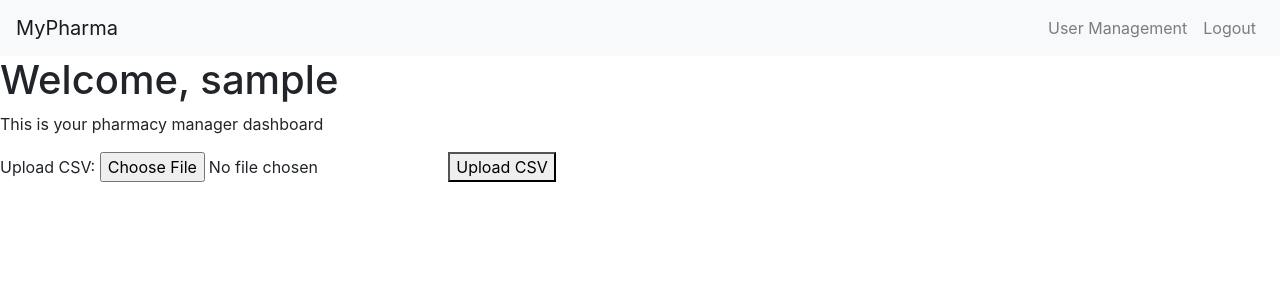
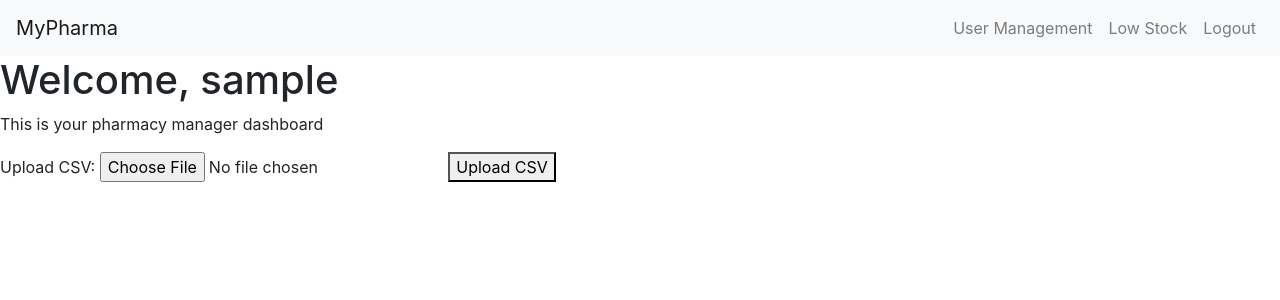
Before and after one commit to CougarBellinger/SFWE403-503-Project, a Django app: page /pharmacymanager/manager_home/ in a window 1280 px wide. Shown: the top 300 px of the page. Run offline with Django 4.2, Linux system fonts and the light colour scheme; a user stored in the database is signed in; tables that the repository leaves empty hold one stand-in row (values such as "Sample post"); parts of the project's set-up code (start-up, migrations or seed data) failed here and were passed over; some libraries are stand-ins or nearby versions.

Commit message:
changes to base template, views, and urls of the pharmacy_manager

```diff
--- a/MyPharma/pharmacy_manager/urls.py
+++ b/MyPharma/pharmacy_manager/urls.py
@@ -3,5 +3,5 @@ from .views import *
 
 urlpatterns = [
     path('manager_home/', manager_home, name='manager_home'),
-    path('order_page/', order_page, name='order_page')
+    path('low_stock/', manager_low_medications, name='low_stock')
 ]
--- a/MyPharma/pharmacy_manager/views.py
+++ b/MyPharma/pharmacy_manager/views.py
@@ -68,10 +68,6 @@ def manager_home(request):
     return render(request, 'manager_home.html', {'form': form})
 
 
-@login_required
-def order_page(request):
-    return render(request, 'order_page.html')
-
 def manager_low_medications():
     # list of low stock medications
     low_medications = Medications.objects.filter(tablet_count__lt= 120) # filter DB for tablet_count < 120
--- a/MyPharma/templates/base.html
+++ b/MyPharma/templates/base.html
@@ -1,5 +1,6 @@
 <!DOCTYPE html>
 <html lang="en">
+
 <head>
     <meta charset="UTF-8">
     <meta name="viewport" content="width=device-width, initial-scale=1.0">
@@ -7,23 +8,29 @@
     {% load static %}
     <!-- Add Bootstrap CSS link -->
     <link href="https://stackpath.bootstrapcdn.com/bootstrap/4.5.2/css/bootstrap.min.css" rel="stylesheet">
-    <link href="https://cdnjs.cloudflare.com/ajax/libs/bootstrap-datepicker/1.9.0/css/bootstrap-datepicker.min.css" rel="stylesheet">
+    <link href="https://cdnjs.cloudflare.com/ajax/libs/bootstrap-datepicker/1.9.0/css/bootstrap-datepicker.min.css"
+        rel="stylesheet">
     <link rel="stylesheet" href="{% static 'style.css' %}">
 </head>
+
 <body>
 
     <nav class="navbar navbar-expand-lg navbar-light bg-light">
         <a class="navbar-brand" href="#">MyPharma</a>
-    <button class="navbar-toggler" type="button" data-toggle="collapse" data-target="#navbarNav" aria-controls="navbarNav" aria-expanded="false" aria-label="Toggle navigation">
+        <button class="navbar-toggler" type="button" data-toggle="collapse" data-target="#navbarNav"
+            aria-controls="navbarNav" aria-expanded="false" aria-label="Toggle navigation">
             <span class="navbar-toggler-icon"></span>
         </button>
         <div class="collapse navbar-collapse" id="navbarNav">
             <ul class="navbar-nav ml-auto">
                 {% if user.is_authenticated %}
                 <li> {% if user.user_type == '1' %}
-                    <!-- Nav link for user_type 1 -->
+                    <!-- Nav link for Pharmay Manager (user_type 1) -->
                 <li class="nav-item">
                     <a class="nav-link" href="{% url 'user_management' %}">User Management</a>
+                </li>
+                <li class="nav-item">
+                    <a class="nav-link" href="{% url 'low_stock' %}">Low Stock</a>
                 </li>
                 {% endif %}
                 </li>
@@ -45,8 +52,10 @@
     <script src="https://code.jquery.com/jquery-3.5.1.slim.min.js"></script>
     <script src="https://cdn.jsdelivr.net/npm/@popperjs/core@2.9.2/dist/umd/popper.min.js"></script>
     <script src="https://stackpath.bootstrapcdn.com/bootstrap/4.5.2/js/bootstrap.min.js"></script>
-<script src="https://cdnjs.cloudflare.com/ajax/libs/bootstrap-datepicker/1.9.0/js/bootstrap-datepicker.min.js"></script>
+    <script
+        src="https://cdnjs.cloudflare.com/ajax/libs/bootstrap-datepicker/1.9.0/js/bootstrap-datepicker.min.js"></script>
 
     {% block scripts %}{% endblock %}
 </body>
+
 </html>
```
Lines whose indentation alone changed are shown as unchanged.
